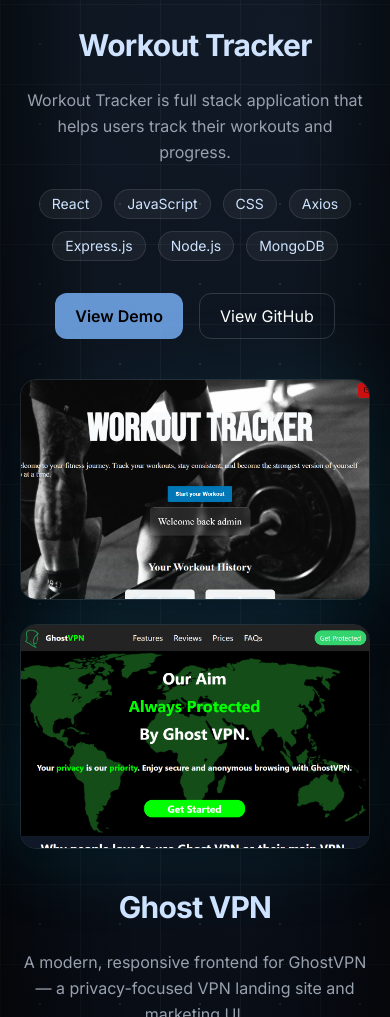
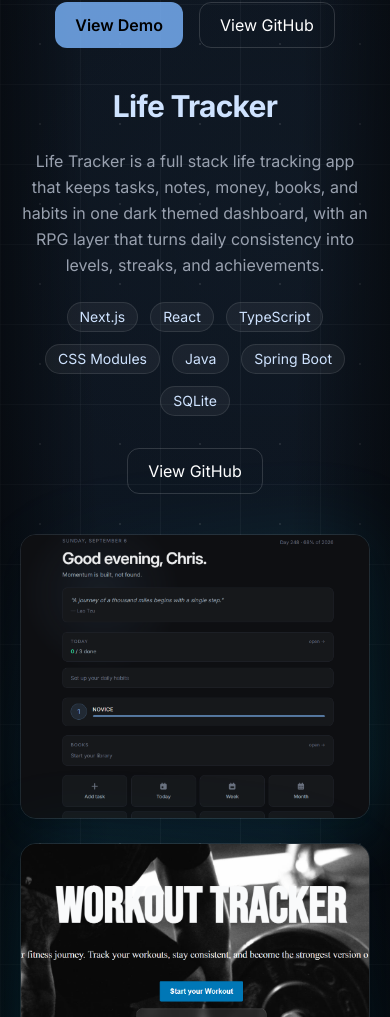
Before and after one commit to ChrApostolidis/portfolio, a React (Vite) app: page / in a window 390 px wide. Shown: the part 3596-4613 px from the top of the page. Built offline with nearby package versions, Linux system fonts and the light colour scheme.

Commit message:
Add Life Tracker project to ProjectsData and update ProjectCard for optional demo link

```diff
--- a/src/components/ProjectCard.tsx
+++ b/src/components/ProjectCard.tsx
@@ -7,7 +7,7 @@
   title: string;
   description: string;
   techStack: string[];
-  demoLink: string;
+  demoLink?: string;
   githubLink: string;
   alingLeftOrRight: string;
 };
@@ -53,11 +53,11 @@
             initial="hidden"
             whileInView="visible"
             viewport={viewportSettings}
-            className="relative max-w-md mx-auto lg:mx-0"
+            className="relative w-full max-w-[448px] mx-auto lg:mx-0"
           >
             <div className="absolute inset-0 bg-linear-to-tr from-cyan-500/20 to-transparent rounded-2xl blur-2xl"></div>
             <img
-              className="relative w-full rounded-2xl shadow-xl border border-white/10"
+              className="relative w-full h-[285px] object-cover rounded-2xl shadow-xl border border-white/10"
               src={url}
               alt={`Image of the ${title}`}
             />
@@ -81,6 +81,7 @@
             </div>
 
             <div className="flex gap-4 justify-center lg:justify-start pt-2">
+              {demoLink && (
                 <a
                   href={demoLink}
                   target="_blank"
@@ -89,6 +90,7 @@
                 >
                   View Demo
                 </a>
+              )}
 
               <a
                 href={githubLink}
@@ -121,6 +123,7 @@
             </div>
 
             <div className="flex gap-4 justify-center lg:justify-start pt-2">
+              {demoLink && (
                 <a
                   href={demoLink}
                   target="_blank"
@@ -129,6 +132,7 @@
                 >
                   View Demo
                 </a>
+              )}
 
               <a
                 href={githubLink}
@@ -146,11 +150,11 @@
             initial="hidden"
             whileInView="visible"
             viewport={viewportSettings}
-            className="relative max-w-md mx-auto lg:mx-0"
+            className="relative w-full max-w-[448px] mx-auto lg:ml-auto lg:mr-0"
           >
             <div className="absolute inset-0 bg-linear-to-tl from-cyan-500/20 to-transparent rounded-2xl blur-2xl"></div>
             <img
-              className="relative w-full rounded-2xl shadow-xl border border-white/10"
+              className="relative w-full h-[285px] object-cover rounded-2xl shadow-xl border border-white/10"
               src={url}
               alt={`Image of the ${title}`}
             />
--- a/src/data/ProjectsData.ts
+++ b/src/data/ProjectsData.ts
@@ -19,6 +19,26 @@
     alingLeftOrRight: "left",
   },
   {
+    title: "Life Tracker",
+    description:
+      "Life Tracker is a full stack life tracking app that keeps tasks, notes, money, books, and habits in one dark themed dashboard, with an RPG layer that turns daily consistency into levels, streaks, and achievements.",
+    url: "/LifeTrackerApp.png",
+    techStack: [
+      "Next.js",
+      "React",
+      "TypeScript",
+      "CSS Modules",
+      "Java",
+      "Spring Boot",
+      "SQLite",
+    ],
+    githubLink: "https://github.com/ChrApostolidis/life-tracker",
+    alingLeftOrRight: "right",
+  },
+];
+
+export const ProjectsDataSecondSection = [
+  {
     title: "Workout Tracker",
     description:
       "Workout Tracker is full stack application that helps users track their workouts and progress.",
@@ -34,15 +54,12 @@
     ],
     demoLink: "https://workout-tracker-cga8.onrender.com/",
     githubLink: "https://github.com/ChrApostolidis/Workout_Tracker",
-    alingLeftOrRight: "right",
+    alingLeftOrRight: "left",
   },
-];
-
-export const ProjectsDataSecondSection = [
   {
     title: "Ghost VPN",
     description:
-      "A modern, responsive frontend for GhostVPN — a privacy-focused VPN landing site and marketing UI.",
+      "A modern, responsive frontend for GhostVPN, a privacy focused VPN landing site and marketing UI.",
     url: "/GhostVpnApp.png",
     techStack: [
       "React",
@@ -52,21 +69,6 @@
     ],
     demoLink: "https://ghost-vpn-front-end.vercel.app/",
     githubLink: "https://github.com/ChrApostolidis/Ghost-VPN-FrontEnd",
-    alingLeftOrRight: "left",
-  },
-  {
-    title: "The Growth Hub",
-    description:
-      "The Growth Hub is a full-stack blog application where users can read and create blog posts focused on entrepreneurship, technology, business, and personal growth.",
-    url: "/TheGrowthHubApp.png",
-    techStack: [
-      "Node.js",
-      "Express.js",
-      "EJS",
-      "Axios",
-    ],
-    demoLink: "https://github.com/ChrApostolidis/The_Growth_Hub",
-    githubLink: "https://github.com/ChrApostolidis/The_Growth_Hub",
     alingLeftOrRight: "right",
   },
 ];
```
Also changed, not shown: public/LifeTrackerApp.png (added). Lines whose indentation alone changed are shown as unchanged.
